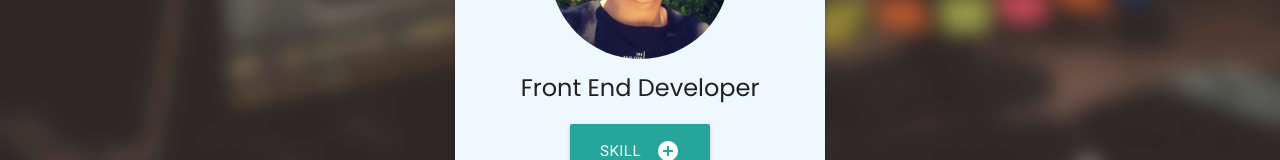
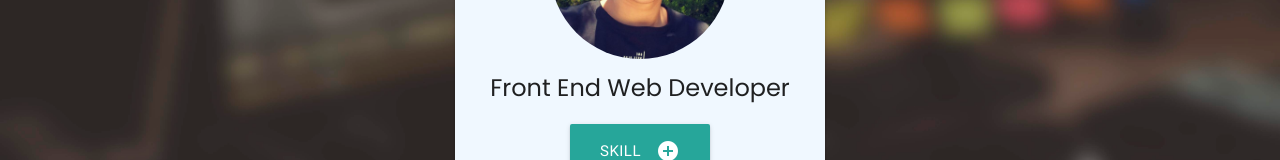
Before and after one commit to gustavoliveira94/gustavo-page, a plain HTML site: page index.html in a window 1280 px wide. Shown: the part 376-536 px from the top of the page. Drawn offline with nearby package versions, Linux system fonts and the light colour scheme.

Commit message:
Corrigindo titulo

```diff
--- a/index.html
+++ b/index.html
@@ -78,7 +78,7 @@
             <div class="photo"></div>
 
             <div class="about">
-                <p>Front End Developer</p>
+                <p>Front End Web Developer</p>
                 <a class="waves-effect waves-light btn-large" id="skill">
                     <i class="material-icons right">add_circle</i>Skill</a>
             </div>
```
